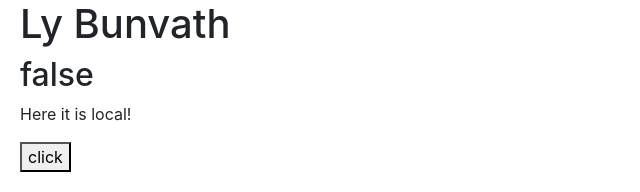
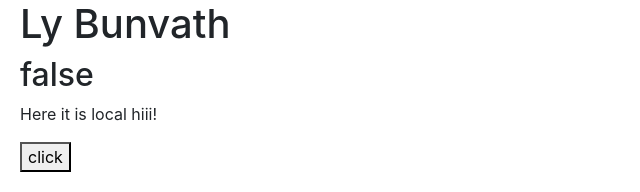
Before and after one commit to Bunvath/angular-project, an Angular app: page / in a window 1280 px wide. Shown: the top 192 px of the page, without its empty margins (0-640 px from the left). Built offline with nearby package versions, Linux system fonts and the light colour scheme.

Commit message:
changing again

```diff
--- a/src/app/favorite/favorite.component.html
+++ b/src/app/favorite/favorite.component.html
@@ -1,4 +1,4 @@
-<p>Here it is local!</p>
+<p>Here it is local hiii!</p>
 <button (click)=onClick()>click</button>
 <span
 class="glyphicon"
```
